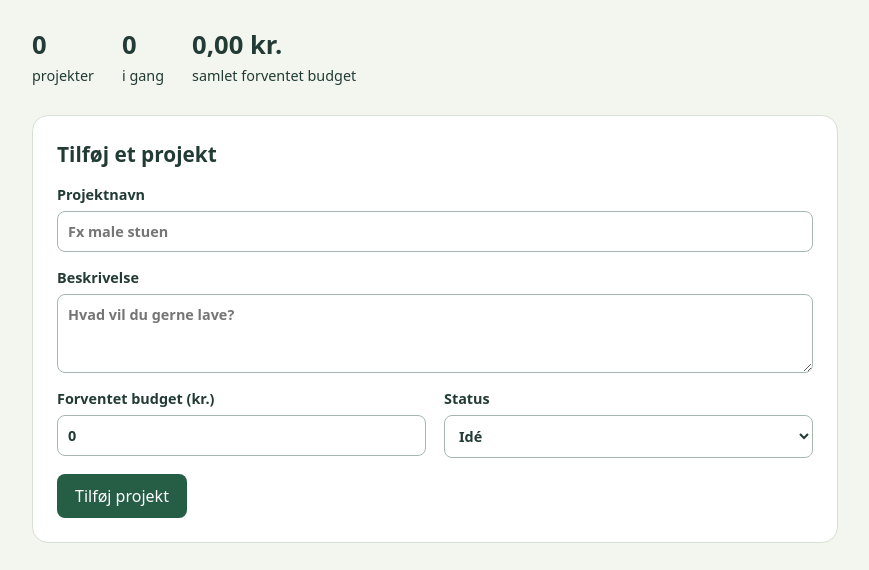
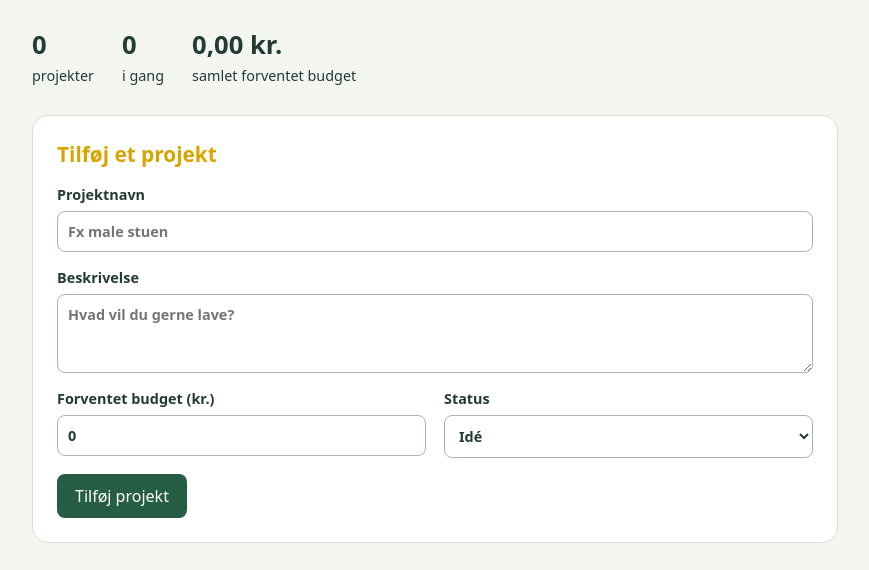
Before and after one commit to KimOrbe/Homeproject, a plain HTML site: page index.html in a window 1280 px wide. Shown: the part 201-771 px from the top of the page, without its empty margins (205-1074 px from the left). Drawn offline with Linux system fonts and the light colour scheme.

Commit message:
Changes headline color to yellow  Please enter the commit message for your changes. Lines starting

```diff
--- a/index.html
+++ b/index.html
@@ -11,7 +11,7 @@
   <main>
     <header><p class="eyebrow">FRA IDÉ TIL FÆRDIGT</p><h1>Mine hjemmeprojekter</h1><p>Saml dine idéer, planlæg budgettet, og følg dine fremskridt.</p></header>
     <section class="summary" aria-label="Overblik"><div><strong id="total">0</strong><span>projekter</span></div><div><strong id="active">0</strong><span>i gang</span></div><div><strong id="budget">0 kr.</strong><span>samlet forventet budget</span></div></section>
-    <section class="panel"><h2>Tilføj et projekt</h2>
+    <section class="panel"><h2 class="add-project-heading">Tilføj et projekt</h2>
       <form id="project-form">
         <label>Projektnavn<input name="name" required maxlength="100" placeholder="Fx male stuen"></label>
         <label>Beskrivelse<textarea name="description" maxlength="1000" rows="3" placeholder="Hvad vil du gerne lave?"></textarea></label>
--- a/style.css
+++ b/style.css
@@ -12,6 +12,7 @@ header > p, footer { color: #52665e; line-height: 1.6; }
 .summary span { font-size: .9rem; margin-top: 4px; }
 .panel, .project { background: #fff; border: 1px solid #d7e0d6; border-radius: 16px; padding: 24px; margin-bottom: 16px; }
 .panel h2 { margin-top: 0; }
+.add-project-heading { color: #d9a300; }
 label { display: block; font-size: .9rem; font-weight: 600; }
 input, textarea, select { display: block; width: 100%; font: inherit; color: inherit; border: 1px solid #a6b8ad; border-radius: 8px; padding: 10px; margin: 7px 0 16px; background: white; }
 textarea { resize: vertical; }
```
